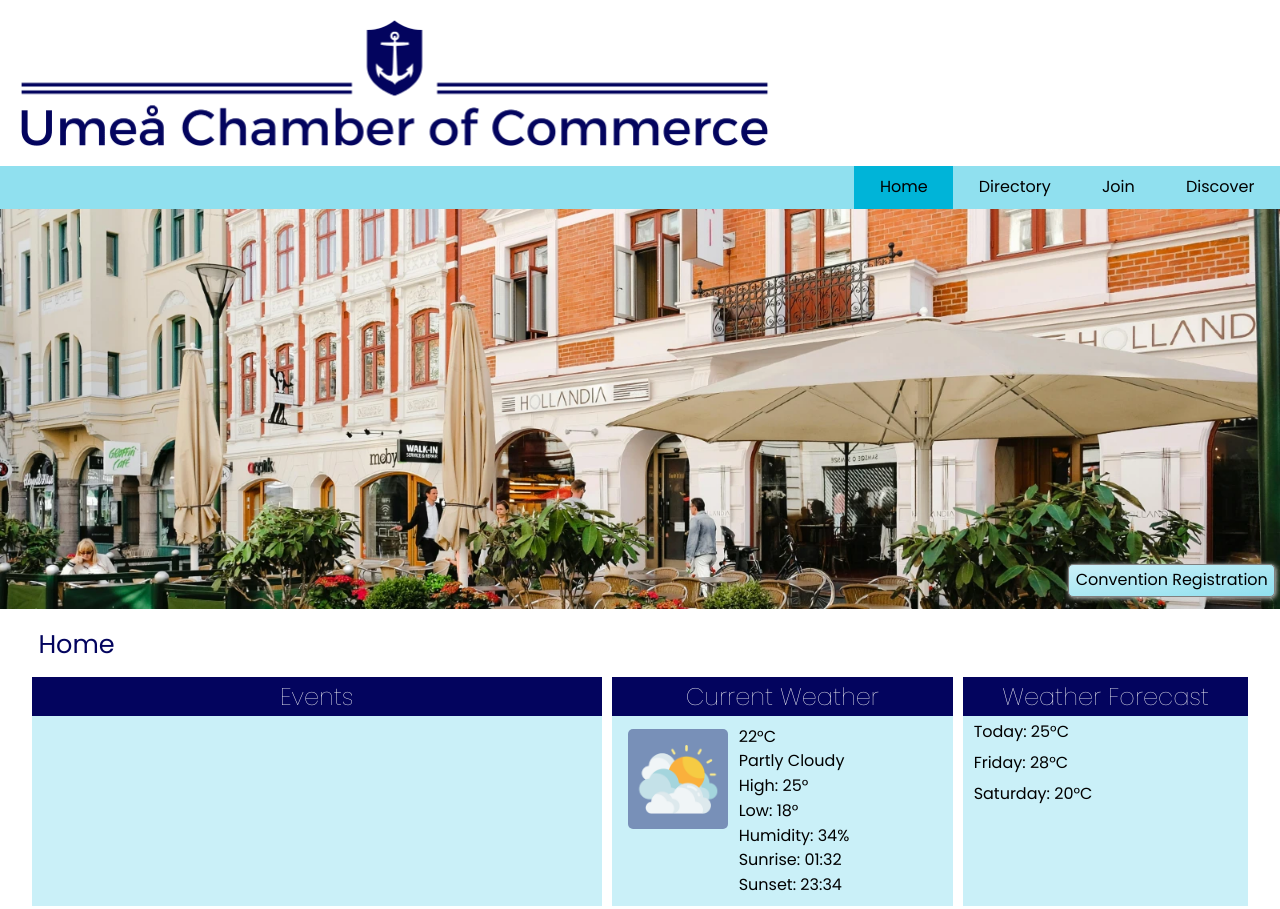
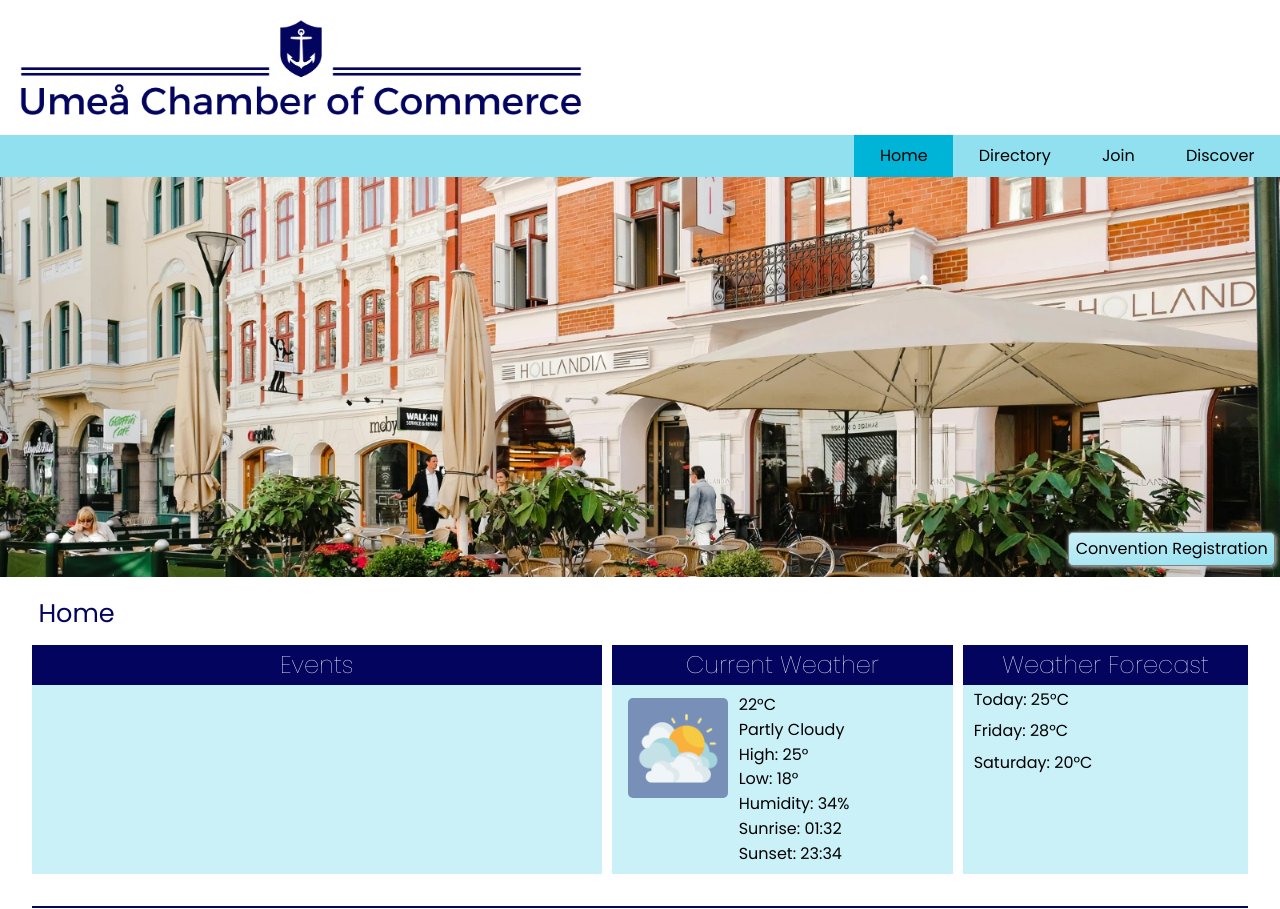
Before and after one commit to sarahaglenn/wdd231, a plain HTML site: page chamber/directory.html in a window 1280 px wide. Shown: the top 909 px of the page. Drawn offline with Linux system fonts and the light colour scheme.

Commit message:
responsive logo image

```diff
--- a/chamber/styles/larger.css
+++ b/chamber/styles/larger.css
@@ -28,3 +28,8 @@
         place-items: center;
     }
 }
+@media only screen and (min-width: 57rem) {
+    header img {
+        width: 45%;
+    }
+}
```
